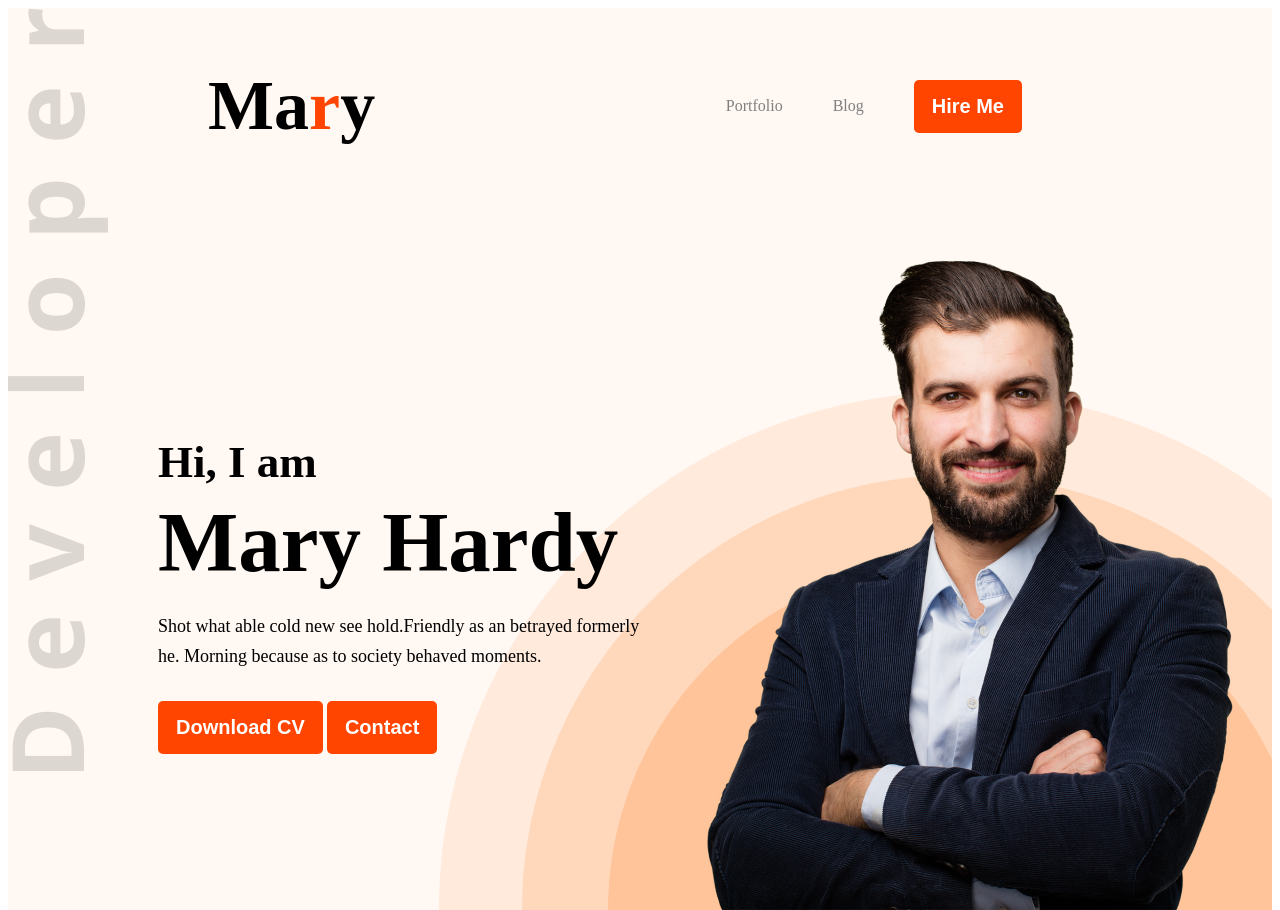
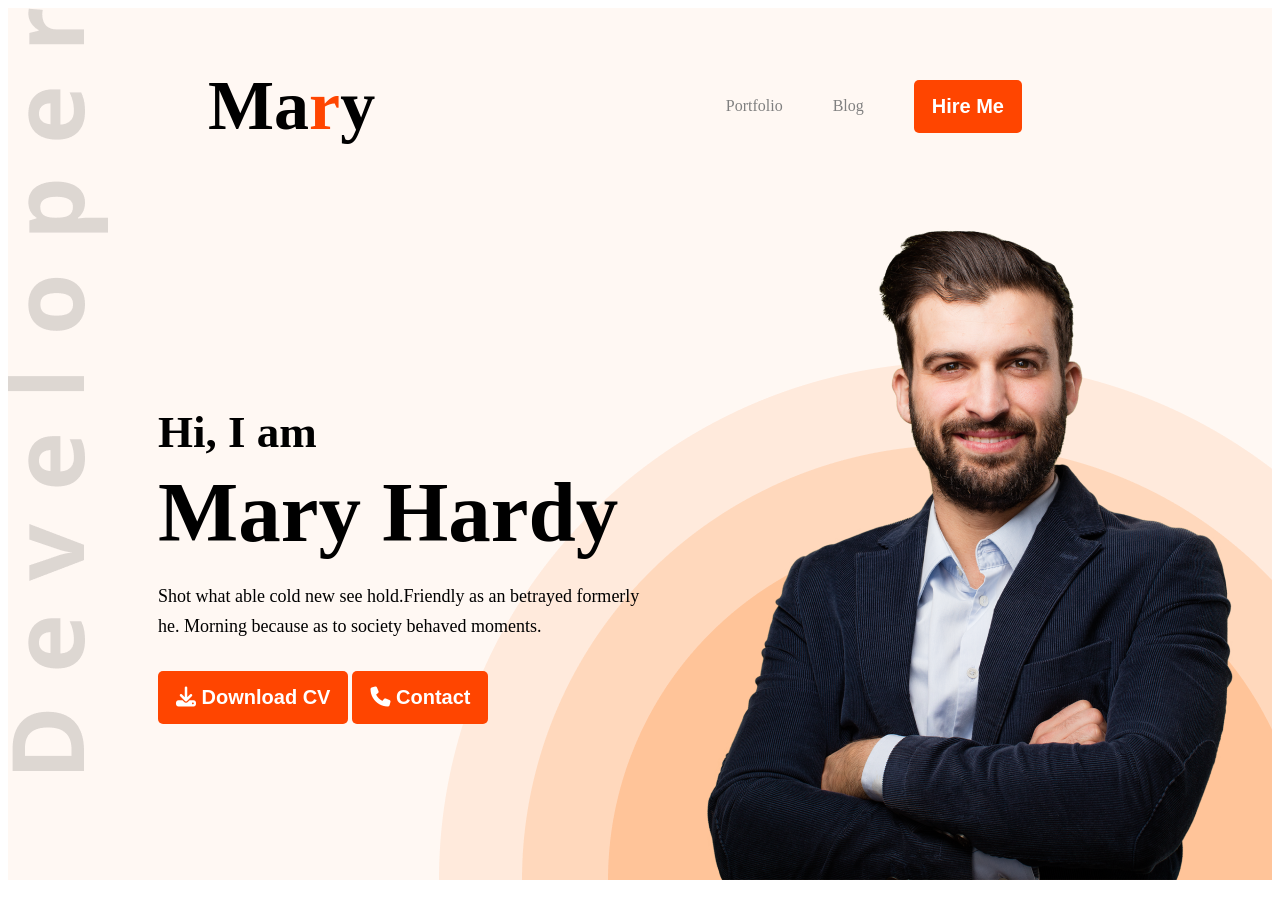
Before and after one commit to Ariful2634/web-developer-portfolio, a plain HTML site: page index.html in a window 1280 px wide. Shown: the top 910 px of the page. Drawn offline with Linux system fonts and the light colour scheme.

Commit message:
all done

```diff
--- a/index.html
+++ b/index.html
@@ -5,6 +5,7 @@
     <meta name="viewport" content="width=device-width, initial-scale=1.0">
     <title>Document</title>
     <link rel="stylesheet" href="style.css">
+    <script src="https://kit.fontawesome.com/b50631002d.js" crossorigin="anonymous"></script>
 </head>
 <body>
     <header class="he his">
@@ -21,8 +22,8 @@
                 <h3 class="am">Hi, I am</h3>
                 <h1 class="har">Mary Hardy</h1>
                 <p class="para">Shot what able cold new see hold.Friendly as an betrayed formerly he. Morning because as to society behaved moments.</p>
-                <button class="btn">Download CV</button>
-                <button class="btn">Contact</button>
+                <button class="btn"><i class="fa-solid fa-download"></i> Download CV</button>
+                <button class="btn"><i class="fa-solid fa-phone"></i> Contact</button>
             </div>
             <div class="im">
                 <img class="profile" src="images/hardy.png" alt="">
@@ -131,7 +132,7 @@
                 </div>
             </div>
             <div class="down">
-                <button class="btn">Download cv</button>
+                <button class="btn"><i class="fa-solid fa-download"></i> Download cv</button>
             </div>
         </section>
 
--- a/style.css
+++ b/style.css
@@ -37,7 +37,7 @@ span{
 }
 .he{
     background-color: #FFF8F3;
-    background-image: url("images/header_bg.png"), url("images/developer.png");
+    background-image: url("images/header_bg.png"), url('images/developer.png');
     background-repeat: no-repeat;
     background-position: bottom right, top left ;
 
@@ -49,7 +49,7 @@ main{
 }
 
 .some{
-    padding: 30px 30px 0px 150px;
+    padding: 0px 30px 0px 150px;
     display: flex;
     align-items: center;
     justify-content: space-between;
```
